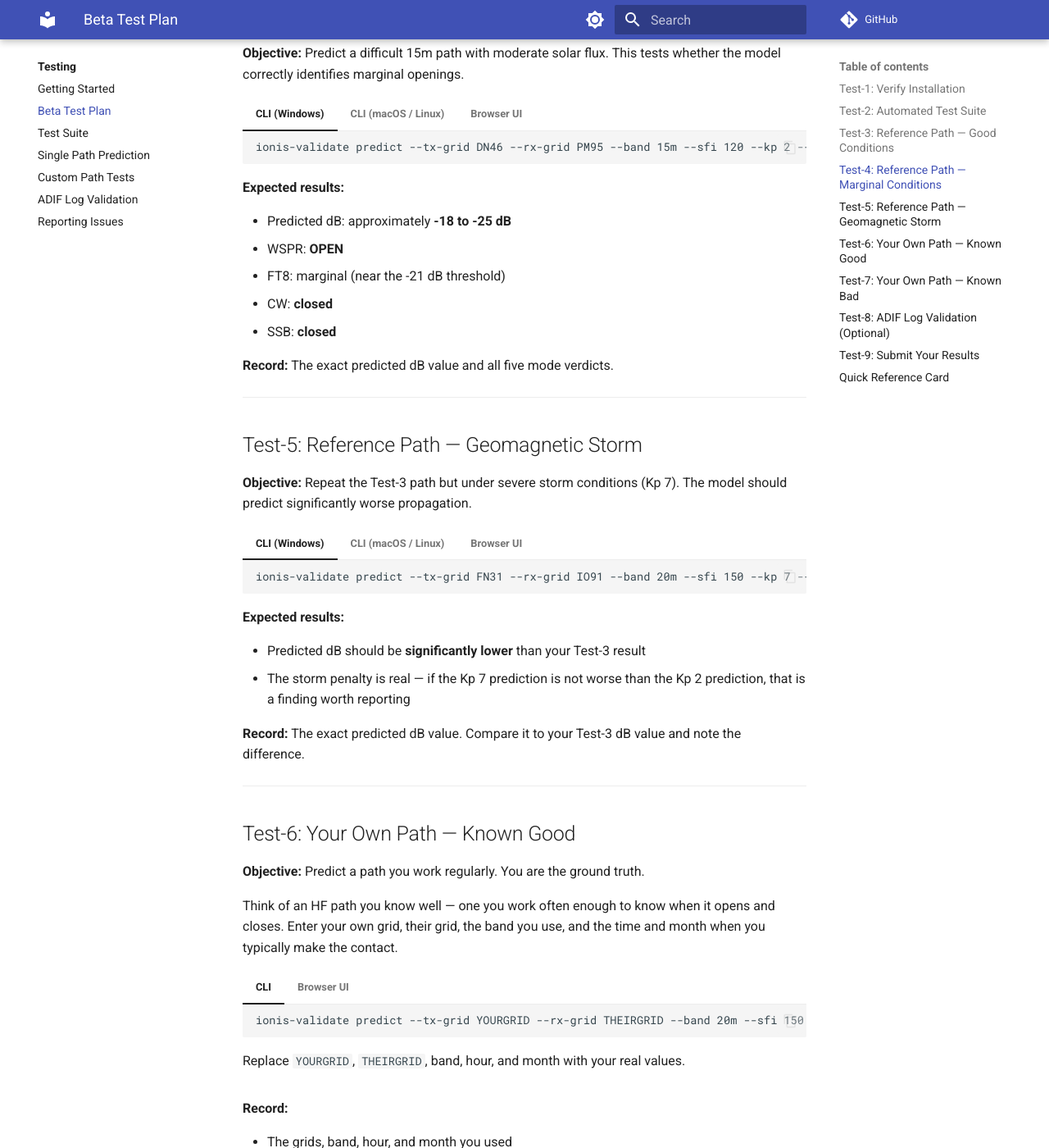
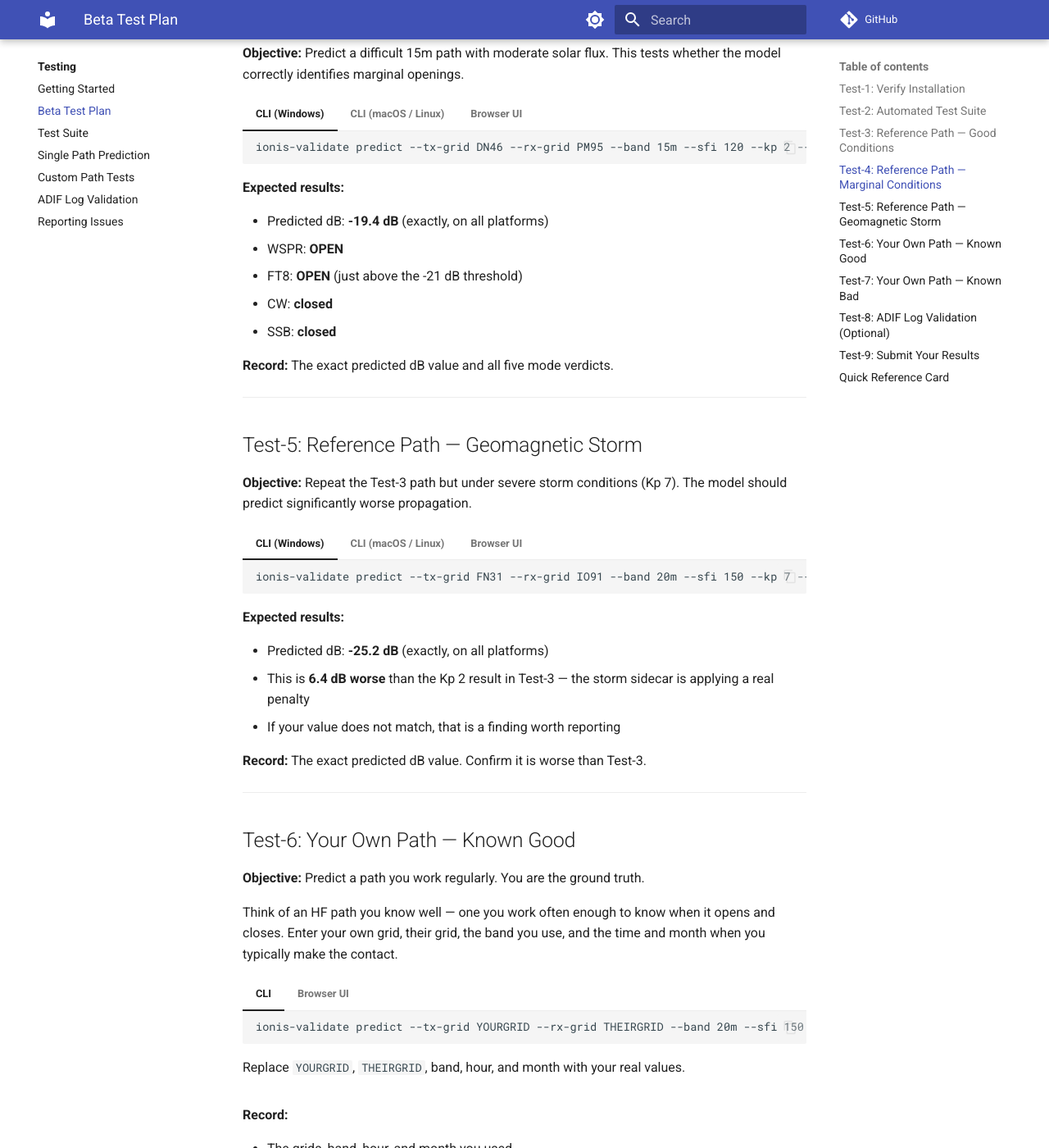
Before and after one commit to IONIS-AI/ionis-docs, an MkDocs documentation site: the page built from docs/testing/beta-test-plan.md, in a window 1280 px wide and 1400 px high, scrolled down 2171 px. Shown: the whole window at 82% size. Built offline with MkDocs 1.6.1 and Material for MkDocs 9.7.7, drawn with Linux system fonts in a browser that asks for light colours; comment, search, counter and statistics services are not loaded; some of the changed text lies outside the part shown.

Commit message:
docs: fix Test-3/4/5 expected values from actual model output
Reference predictions verified on both CUDA and MPS:
Test-3: -18.8 dB (was -2 to -5), FT8 OPEN, CW closed
Test-4: -19.4 dB (was -18 to -25), FT8 OPEN
Test-5: -25.2 dB, 6.4 dB storm penalty confirmed

Co-Authored-By: Claude Opus 4.6 <noreply@anthropic.com>

```diff
--- a/docs/testing/beta-test-plan.md
+++ b/docs/testing/beta-test-plan.md
@@ -112,11 +112,11 @@ solar conditions. This gives us a baseline to compare across all testers.
 
 **Expected results:**
 
-- Predicted dB: approximately **-2 to -5 dB**
+- Predicted dB: **-18.8 dB** (exactly, on all platforms)
 - WSPR: **OPEN**
 - FT8: **OPEN**
-- CW: **OPEN**
-- SSB: OPEN or closed (marginal)
+- CW: **closed** (below the -15 dB threshold)
+- SSB: **closed**
 
 **Record:** The exact predicted dB value and all five mode verdicts.
 
@@ -160,9 +160,9 @@ This tests whether the model correctly identifies marginal openings.
 
 **Expected results:**
 
-- Predicted dB: approximately **-18 to -25 dB**
+- Predicted dB: **-19.4 dB** (exactly, on all platforms)
 - WSPR: **OPEN**
-- FT8: marginal (near the -21 dB threshold)
+- FT8: **OPEN** (just above the -21 dB threshold)
 - CW: **closed**
 - SSB: **closed**
 
@@ -208,12 +208,12 @@ This tests whether the model correctly identifies marginal openings.
 
 **Expected results:**
 
-- Predicted dB should be **significantly lower** than your Test-3 result
-- The storm penalty is real — if the Kp 7 prediction is not worse than
-  the Kp 2 prediction, that is a finding worth reporting
+- Predicted dB: **-25.2 dB** (exactly, on all platforms)
+- This is **6.4 dB worse** than the Kp 2 result in Test-3 — the storm
+  sidecar is applying a real penalty
+- If your value does not match, that is a finding worth reporting
 
-**Record:** The exact predicted dB value. Compare it to your Test-3 dB
-value and note the difference.
+**Record:** The exact predicted dB value. Confirm it is worse than Test-3.
 
 ---
 
@@ -372,9 +372,9 @@ Open a new issue here and paste your report:
 |------|------|-----------|---------------|
 | Test-1 | Verify install | `ionis-validate info` | V20, 203,573 params |
 | Test-2 | Automated suite | `ionis-validate test` | 62/62 pass |
-| Test-3 | Good path | FN31 > IO91, 20m, Kp 2 | ~-2 to -5 dB, CW OPEN |
-| Test-4 | Marginal path | DN46 > PM95, 15m, SFI 120 | ~-18 to -25 dB |
-| Test-5 | Storm path | FN31 > IO91, 20m, Kp 7 | Worse than Test-3 |
+| Test-3 | Good path | FN31 > IO91, 20m, Kp 2 | -18.8 dB, FT8 OPEN |
+| Test-4 | Marginal path | DN46 > PM95, 15m, SFI 120 | -19.4 dB, FT8 OPEN |
+| Test-5 | Storm path | FN31 > IO91, 20m, Kp 7 | -25.2 dB (6.4 dB worse) |
 | Test-6 | Your good path | Your grids, your band | Matches your experience |
 | Test-7 | Your bad path | A path you know is dead | Predicts closed |
 | Test-8 | ADIF log | Your QSO log file | Recall %, mode/band split |
```
